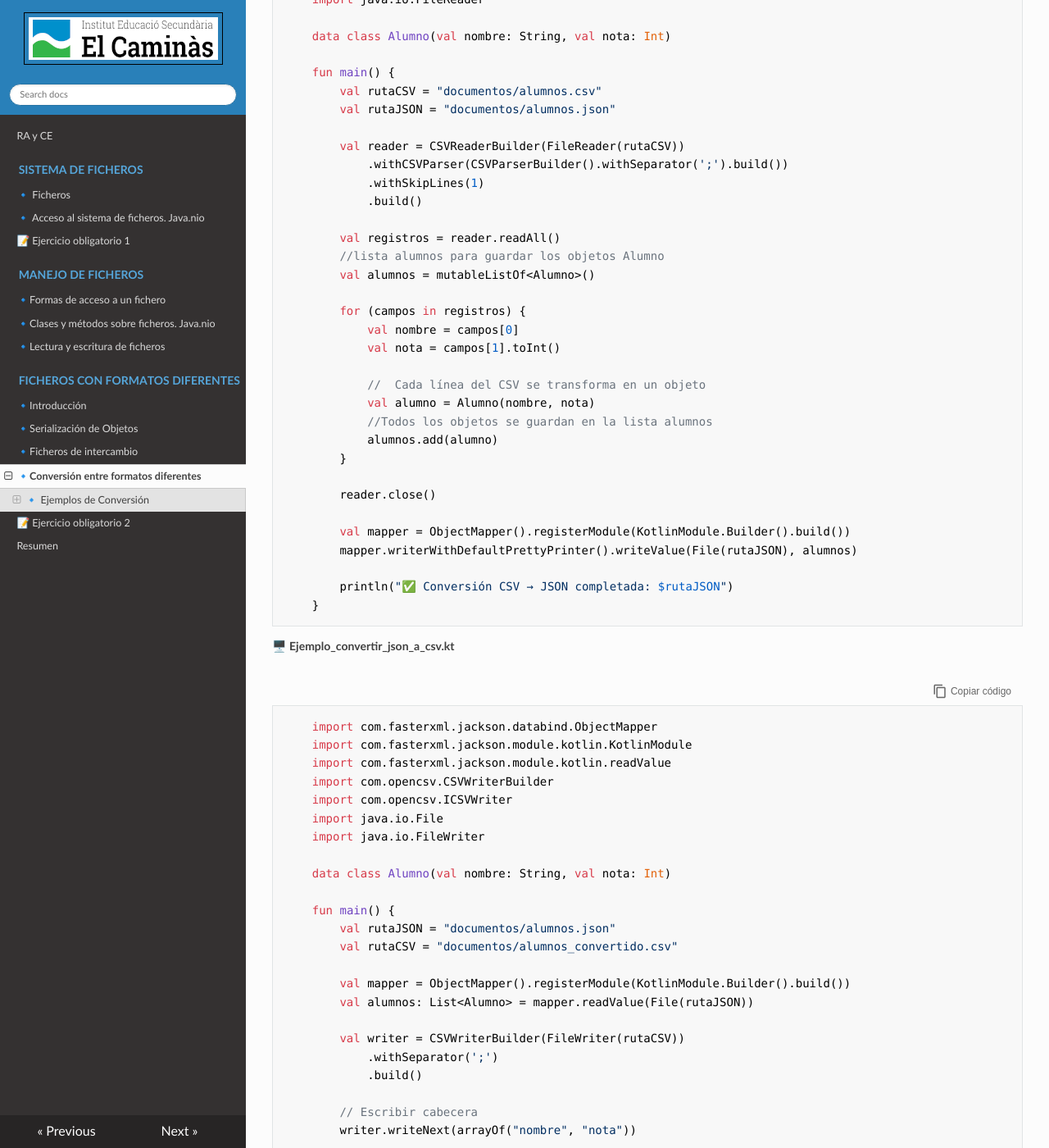
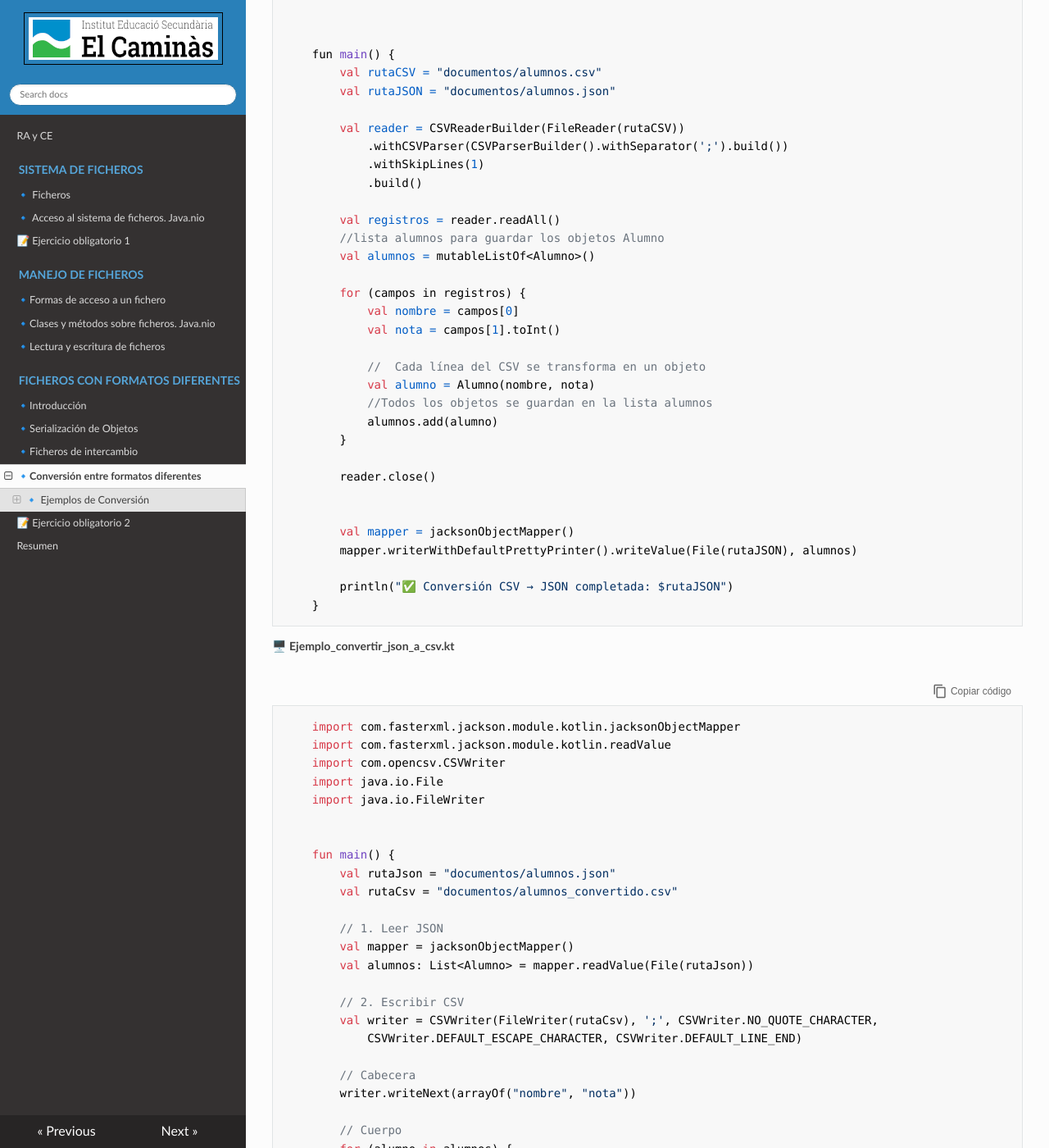
Before and after one commit to asalvadorc/AD_Ficheros_, an MkDocs documentation site: the page built from docs/T3_Formatos_diferentes/Conversion.md, in a window 1280 px wide and 1400 px high, scrolled down 1980 px. Shown: the whole window at 82% size. Built offline with MkDocs 1.6.1, drawn with Linux system fonts in a browser that asks for light colours; nearby versions of some CDN libraries; some of the changed text lies outside the part shown.

Commit message:
mejoras codigo

```diff
--- a/docs/T3_Formatos_diferentes/Conversion.md
+++ b/docs/T3_Formatos_diferentes/Conversion.md
@@ -56,12 +56,11 @@ En estos ejemplos utilizamos la librería **Jackson**, pero se podría  utilizar
 
         import com.opencsv.CSVReaderBuilder
         import com.opencsv.CSVParserBuilder
-        import com.fasterxml.jackson.databind.ObjectMapper
-        import com.fasterxml.jackson.module.kotlin.KotlinModule
+        import com.fasterxml.jackson.module.kotlin.jacksonObjectMapper
         import java.io.File
         import java.io.FileReader
 
-        data class Alumno(val nombre: String, val nota: Int)
+
 
         fun main() {
             val rutaCSV = "documentos/alumnos.csv"
@@ -88,99 +87,48 @@ En estos ejemplos utilizamos la librería **Jackson**, pero se podría  utilizar
 
             reader.close()
 
-            val mapper = ObjectMapper().registerModule(KotlinModule.Builder().build())
+
+            val mapper = jacksonObjectMapper()
             mapper.writerWithDefaultPrettyPrinter().writeValue(File(rutaJSON), alumnos)
 
             println("✅ Conversión CSV → JSON completada: $rutaJSON")
         }
-<!--
-🖥️ **Ejemplo_convertir_csv_a_json_kotlinx.kt** utilizando Kotlinx.serialization
-
-        import com.opencsv.CSVParserBuilder
-        import com.opencsv.CSVReaderBuilder
-        import kotlinx.serialization.*
-        import kotlinx.serialization.json.*
-        import java.io.File
-        import java.io.FileReader
-        import java.nio.file.Files
-        import java.nio.file.Paths
-
-        @Serializable
-        data class Alumno(val nombre: String, val nota: Int)
-
-        fun main() {
-            val rutaCSV = "documentos/alumnos.csv"
-            val rutaJSON = "documentos/alumnos.json"
-
-            val reader = CSVReaderBuilder(FileReader(rutaCSV))
-                .withCSVParser(CSVParserBuilder().withSeparator(';').build())
-                .withSkipLines(1) // saltar cabecera
-                .build()
-
-            val alumnos = mutableListOf<Alumno>()
-
-            var fila = reader.readNext()
-            while (fila != null) {
-                if (fila.size >= 2) {
-                    val nombre = fila[0]
-                    val nota = fila[1].toIntOrNull() ?: -1
-                    alumnos.add(Alumno(nombre, nota))
-                }
-                fila = reader.readNext()
-            }
-
-            reader.close()
-
-            // Serializar a JSON
-            val jsonString = Json { prettyPrint = true }.encodeToString(alumnos)
-
-            // Guardar el JSON
-            Files.createDirectories(Paths.get(rutaJSON).parent)
-            File(rutaJSON).writeText(jsonString)
-
-            println("✅ Conversión CSV → JSON completada: $rutaJSON")
-            println("📄 Contenido generado:\n$jsonString")
-        }
-
--->
 
 
 🖥️ **Ejemplo_convertir_json_a_csv.kt**
 
-        import com.fasterxml.jackson.databind.ObjectMapper
-        import com.fasterxml.jackson.module.kotlin.KotlinModule
+        import com.fasterxml.jackson.module.kotlin.jacksonObjectMapper
         import com.fasterxml.jackson.module.kotlin.readValue
-        import com.opencsv.CSVWriterBuilder
-        import com.opencsv.ICSVWriter
+        import com.opencsv.CSVWriter
         import java.io.File
         import java.io.FileWriter
 
-        data class Alumno(val nombre: String, val nota: Int)
 
         fun main() {
-            val rutaJSON = "documentos/alumnos.json"
-            val rutaCSV = "documentos/alumnos_convertido.csv"
+            val rutaJson = "documentos/alumnos.json"
+            val rutaCsv = "documentos/alumnos_convertido.csv"
 
-            val mapper = ObjectMapper().registerModule(KotlinModule.Builder().build())
-            val alumnos: List<Alumno> = mapper.readValue(File(rutaJSON))
+            // 1. Leer JSON
+            val mapper = jacksonObjectMapper()
+            val alumnos: List<Alumno> = mapper.readValue(File(rutaJson))
 
-            val writer = CSVWriterBuilder(FileWriter(rutaCSV))
-                .withSeparator(';')
-                .build()
+            // 2. Escribir CSV
+            val writer = CSVWriter(FileWriter(rutaCsv), ';', CSVWriter.NO_QUOTE_CHARACTER,
+                CSVWriter.DEFAULT_ESCAPE_CHARACTER, CSVWriter.DEFAULT_LINE_END)
 
-            // Escribir cabecera
+            // Cabecera
             writer.writeNext(arrayOf("nombre", "nota"))
 
-            // Escribir cada alumno
+            // Cuerpo
             for (alumno in alumnos) {
-                val fila = arrayOf(alumno.nombre, alumno.nota.toString())
-                writer.writeNext(fila)
+                writer.writeNext(arrayOf(alumno.nombre, alumno.nota.toString()))
             }
 
             writer.close()
 
-            println("✅ Conversión JSON → CSV completada: $rutaCSV")
+            println("✅ Conversión JSON → CSV completada: $rutaCsv")
         }
+
 
 
 
@@ -191,15 +139,16 @@ En estos ejemplos utilizamos la librería **Jackson**, pero se podría  utilizar
 
 🖥️ **Ejemplo_convertir_json_a_xml.kt**
 
-        import com.fasterxml.jackson.databind.ObjectMapper
         import com.fasterxml.jackson.dataformat.xml.XmlMapper
-        import com.fasterxml.jackson.module.kotlin.KotlinModule
+        import com.fasterxml.jackson.module.kotlin.jacksonObjectMapper
         import com.fasterxml.jackson.module.kotlin.readValue
+        import com.fasterxml.jackson.module.kotlin.registerKotlinModule
         import java.io.File
 
         fun convertirJsonAXml(jsonPath: String, xmlPath: String) {
-            val jsonMapper = ObjectMapper().registerModule(KotlinModule.Builder().build())
-            val xmlMapper = XmlMapper().registerModule(KotlinModule.Builder().build())
+            val xmlMapper = XmlMapper().registerKotlinModule()
+            val jsonMapper = jacksonObjectMapper()
+
 
             val persona = jsonMapper.readValue<Persona>(File(jsonPath))
             xmlMapper.writerWithDefaultPrettyPrinter().writeValue(File(xmlPath), persona)
@@ -210,6 +159,7 @@ En estos ejemplos utilizamos la librería **Jackson**, pero se podría  utilizar
         fun main() {
             convertirJsonAXml("documentos/persona.json", "documentos/persona_convertida.xml")
 
+
         }
 
 !!!Note "Fichero JSON compuesto por una lista de elementos"
@@ -217,18 +167,19 @@ En estos ejemplos utilizamos la librería **Jackson**, pero se podría  utilizar
 
 🖥️ **Ejemplo_convertir_listajson_a_xml.kt**
 
-        import com.fasterxml.jackson.databind.ObjectMapper
         import com.fasterxml.jackson.dataformat.xml.XmlMapper
-        import com.fasterxml.jackson.module.kotlin.KotlinModule
         import com.fasterxml.jackson.module.kotlin.readValue
         import java.io.File
+        import com.fasterxml.jackson.module.kotlin.jacksonObjectMapper
+        import com.fasterxml.jackson.module.kotlin.registerKotlinModule
+
 
         fun convertirListaJsonAXml(jsonPath: String, xmlPath: String) {
-            val jsonMapper = ObjectMapper().registerModule(KotlinModule.Builder().build())
-            val xmlMapper = XmlMapper().registerModule(KotlinModule.Builder().build())
+
+            val jsonMapper = jacksonObjectMapper()
+            val xmlMapper = XmlMapper().registerKotlinModule()
 
 
-            // Lista de objetos Persona
             val personas: List<Persona> = jsonMapper.readValue(File(jsonPath))
             xmlMapper.writerWithDefaultPrettyPrinter().writeValue(File(xmlPath), personas)
 
@@ -246,15 +197,16 @@ En estos ejemplos utilizamos la librería **Jackson**, pero se podría  utilizar
 🖥️ **Ejemplo_convertir_xml_a_json.kt**
 
 
-        import com.fasterxml.jackson.databind.ObjectMapper
-        import com.fasterxml.jackson.dataformat.xml.XmlMapper
-        import com.fasterxml.jackson.module.kotlin.KotlinModule
+       import com.fasterxml.jackson.dataformat.xml.XmlMapper
+        import com.fasterxml.jackson.module.kotlin.jacksonObjectMapper
         import com.fasterxml.jackson.module.kotlin.readValue
+        import com.fasterxml.jackson.module.kotlin.registerKotlinModule
         import java.io.File
 
         fun convertirXmlAJson(xmlPath: String, jsonPath: String) {
-            val xmlMapper = XmlMapper().registerModule(KotlinModule.Builder().build())
-            val jsonMapper = ObjectMapper().registerModule(KotlinModule.Builder().build())
+            val xmlMapper = XmlMapper().registerKotlinModule()
+            val jsonMapper = jacksonObjectMapper()
+
 
             val persona = xmlMapper.readValue<Persona>(File(xmlPath))
             jsonMapper.writerWithDefaultPrettyPrinter().writeValue(File(jsonPath), persona)
@@ -265,6 +217,7 @@ En estos ejemplos utilizamos la librería **Jackson**, pero se podría  utilizar
         fun main() {
 
             convertirXmlAJson("documentos/persona.xml", "documentos/persona_convertida.json")
+
         }
 
 
@@ -275,17 +228,16 @@ En estos ejemplos utilizamos la librería **Jackson**, pero se podría  utilizar
 
 🖥️ **Ejemplo_convertir_listaxml_a_json.kt**
 
-        import com.fasterxml.jackson.databind.ObjectMapper
         import com.fasterxml.jackson.dataformat.xml.XmlMapper
-        import com.fasterxml.jackson.module.kotlin.KotlinModule
+        import com.fasterxml.jackson.module.kotlin.jacksonObjectMapper
         import com.fasterxml.jackson.module.kotlin.readValue
+        import com.fasterxml.jackson.module.kotlin.registerKotlinModule
         import java.io.File
 
         fun convertirListaXmlAJson(xmlPath: String, jsonPath: String) {
-            val xmlMapper = XmlMapper().registerModule(KotlinModule.Builder().build())
-            val jsonMapper = ObjectMapper().registerModule(KotlinModule.Builder().build())
+            val jsonMapper = jacksonObjectMapper()
+            val xmlMapper = XmlMapper().registerKotlinModule()
 
-            //Lista de objetos Persona
             val personas: List<Persona> = xmlMapper.readValue(File(xmlPath))
             jsonMapper.writerWithDefaultPrettyPrinter().writeValue(File(jsonPath), personas)
 
```
Also changed, not shown: docs/T3_Formatos_diferentes/ficheros_intercambio.md (+55 -67 lines).
